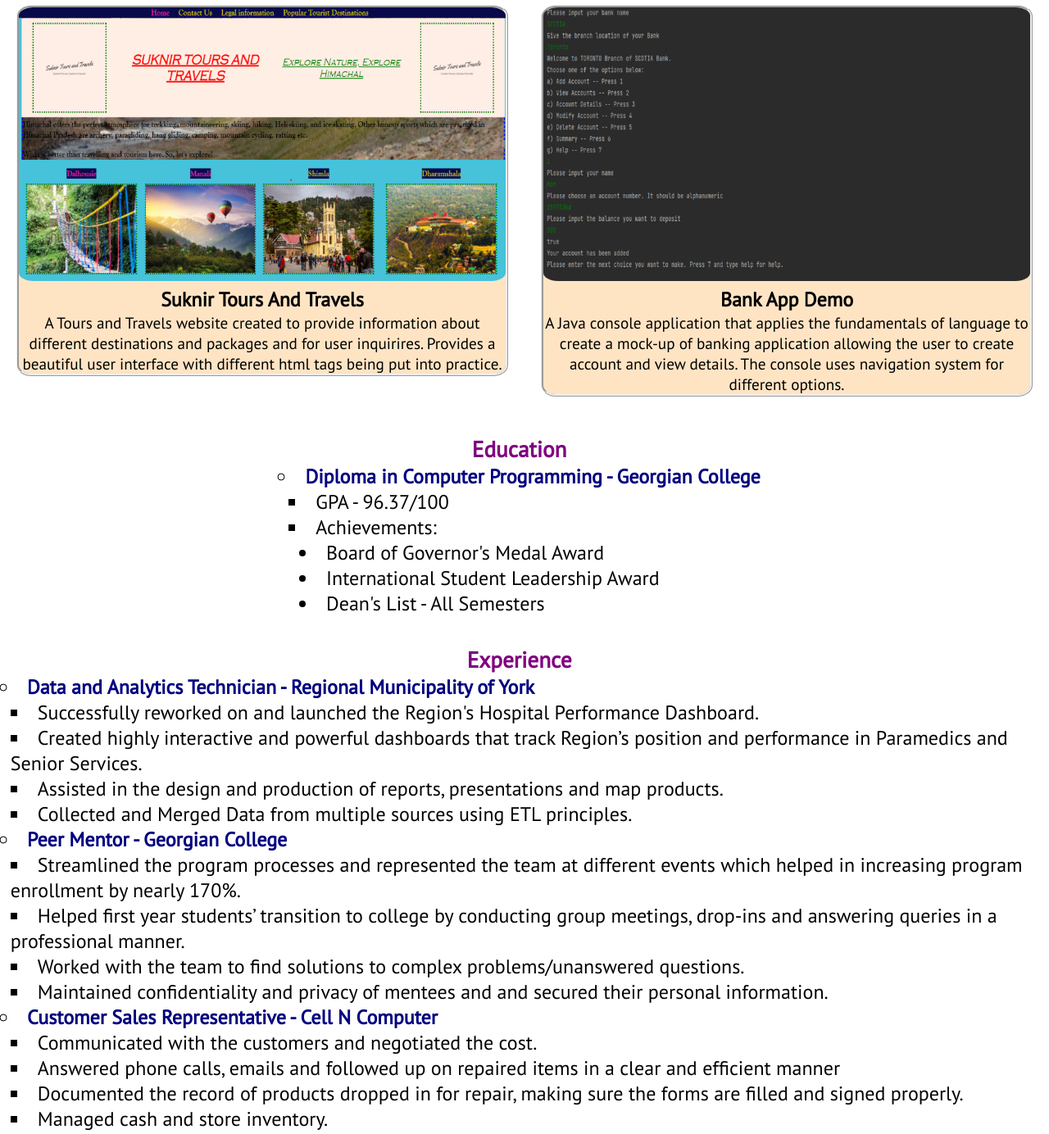
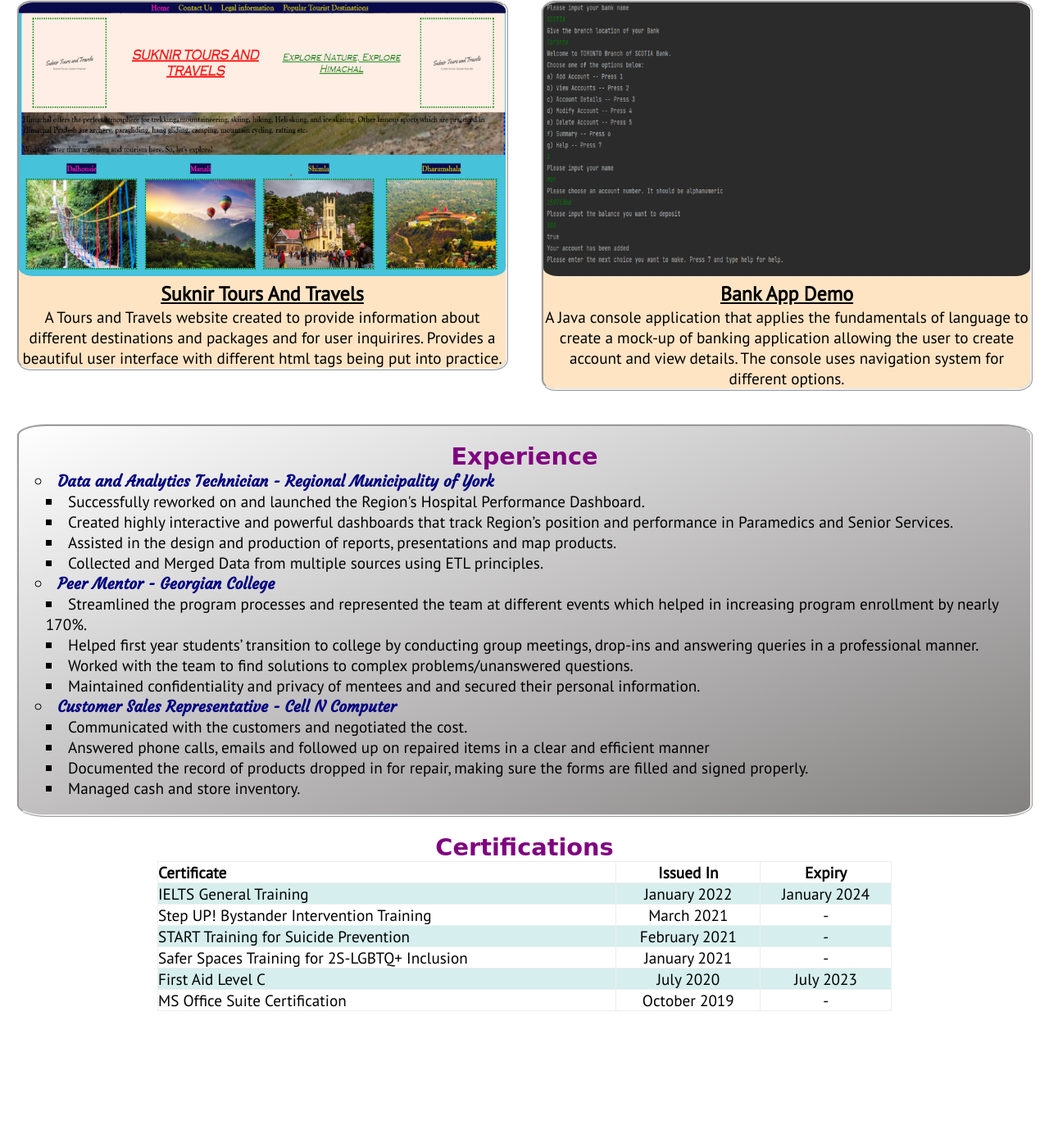
Before and after one commit to mohpreetk/mohpreetk.github.io, a plain HTML site: page index.html in a window 1280 px wide. Shown: the part 1402-2786 px from the top of the page at 82% size. After the commit the page ends 2700 px from the top, so only its background shows below. Drawn offline with nearby package versions, Linux system fonts and the light colour scheme; a web font is replaced by a local one.

Commit message:
Restructuring sections

```diff
--- a/index.html
+++ b/index.html
@@ -18,7 +18,7 @@
     <!-- Add font library -->
     <link rel="preconnect" href="https://fonts.googleapis.com">
     <link rel="preconnect" href="https://fonts.gstatic.com" crossorigin>
-    <link href="https://fonts.googleapis.com/css2?family=Courgette&family=PT+Sans&display=swap" rel="stylesheet">
+    <link href="https://fonts.googleapis.com/css2?family=Berkshire+Swash&family=Courgette&family=Emilys+Candy&family=PT+Sans&display=swap" rel="stylesheet">
 
     <!-- Link stylesheets and javascript-->
     <link rel="stylesheet" type="text/css" href="stylesheets/general.css">
@@ -44,6 +44,8 @@
             <a href="https://www.linkedin.com/in/mohpreetk/"><i class="fa fa-linkedin" alt="LinkedIn"></i></a>
             <a href="https://github.com/mohpreetk"><i class="fab fa-github" alt="GitHub"></i></a>
         </div>
+
+        <!-- Nav Bar -->
         <nav>
             <ul class="nav">
                 <li><a href="#experience">Experience</a></li>
@@ -69,7 +71,8 @@
             <div class="introdiv1"><img src="images/Mohpreet_Kaur.jpeg" alt="Mohpreet Kaur's Headshot" class="profile">
             </div>
             <div class="introdiv2">
-                <h2>Hi, I'm Mohpreet Kaur <em>(She/Her/Hers)</em></h2>
+                <h2 class="hello">Hi, I'm Mohpreet Kaur <small>(She/Her/Hers)</small>
+                </h2>
                 <ul>
                     <li>🌐 Web Developer</li>
                     <li>🎮 Software/Game Developer</li>
@@ -113,13 +116,14 @@
             </div>
         </article>
 
+        <!-- Projects -->
         <article id="projects">
             <h2>Projects</h2>
             <section class="projectSection">
                 <div class="cardbox">
                     <div class="card">
                         <img src="images/MemoryMaster.png" alt="Memory Master" class="cardImage">
-                        <h3>Memory Master</h3>
+                        <h3><a href="https://github.com/mohpreetk/MemoryMaster">Memory Master</a></h3>
                         <p>An IOS based mobile game. You will flip the tiles and try to match them all. It comes
                             with different themes and difficulty levels. The user data will be stored on local
                             machine and can be reset.</p>
@@ -129,7 +133,8 @@
                     <div class="card">
                         <img src="images/DecorAndHandicraftMerchant.png" alt="Decor and Handicraft Merchant"
                             class="cardImage">
-                        <h3>Decor and Handicraft Merchant</h3>
+                        <h3><a href="https://decorandhandicraftmerchant.azurewebsites.net/">Decor and Handicraft
+                                Merchant</a></h3>
                         <p>A shopping website created using ASP.NET C#. It allows the users to register, login, shop
                             and checkout through Stripe Gateway. The owner can add, delete or edit the products and
                             see all orders and carts.</p>
@@ -137,9 +142,9 @@
                 </div>
                 <div class="cardbox">
                     <div class="card">
-                        <img src="images/SuknirToursAndTravels.png" alt="Suknir Tours And Travels"
-                            class="cardImage">
-                        <h3>Suknir Tours And Travels</h3>
+                        <img src="images/SuknirToursAndTravels.png" alt="Suknir Tours And Travels" class="cardImage">
+                        <h3><a href="https://mohpreetk.github.io/SuknirToursAndTravels/">Suknir Tours And Travels</a>
+                        </h3>
                         <p>A Tours and Travels website created to provide information about different destinations
                             and packages and for user inquirires. Provides a beautiful user interface with different
                             html tags being put into practice.</p>
@@ -148,7 +153,7 @@
                 <div class="cardbox">
                     <div class="card">
                         <img src="images/BankAppDemo.png" alt="Bank App Demo" class="cardImage">
-                        <h3>Bank App Demo</h3>
+                        <h3><a href="https://github.com/mohpreetk/Bank-app-demo">Bank App Demo</a></h3>
                         <p>A Java console application that applies the fundamentals of language to create a mock-up
                             of banking application allowing the user to create account and view details. The console
                             uses navigation system for different options.</p>
@@ -157,54 +162,9 @@
             </section>
         </article>
 
-        <div class="content">
-            <!-- <div class="content1">
-                <h2>Languages Known</h2>
-                <div class="langicons">
-                    <i class="devicon-java-plain-wordmark colored"></i>
-                    <i class="devicon-javascript-plain colored"></i>
-                    <i class="devicon-csharp-plain colored"></i>
-                    <i class="devicon-dotnetcore-plain colored"></i>
-                    <i class="devicon-html5-plain-wordmark colored"></i>
-                    <i class="devicon-css3-plain-wordmark colored"></i>
-                    <i class="devicon-typescript-plain colored"></i>
-                    <i class="devicon-microsoftsqlserver-plain-wordmark colored"></i>
-                    <i class="devicon-swift-plain-wordmark colored"></i>
-                    <i class="devicon-php-plain colored"></i>
-                </div>
-            </div>
-            <div class="content2">
-                <h2>Tools</h2>
-                <div class="toolicons">
-                    <img src="/images/intellij.svg" alt="IntelliJ icon">
-                    <img src="/images/visual.svg" alt="Visual Studio icon">
-                    <img src="/images/visual-studio-code.svg" alt="Visual Studio Code icon">
-                    <img src="/images/xcode.svg" alt="XCode icon">
-                    <img src="/images/power-bi.svg" alt="Power BI icon">
-                    <img src="/images/office-365.svg" alt="Office 365 icon">
-                    <img src="/images/atom.svg" alt="Atom icon">
-                </div>
-            </div> -->
-
-            <!-- Education -->
-            <div class="content2">
-                <h2>Education</h2>
-                <ul>
-                    <li><strong>Diploma in Computer Programming - Georgian College</strong></li>
-                    <ul>
-                        <li>GPA - 96.37/100</li>
-                        <li>Achievements:
-                            <ul>
-                                <li>Board of Governor's Medal Award</li>
-                                <li>International Student Leadership Award</li>
-                                <li>Dean's List - All Semesters</li>
-                            </ul>
-                        </li>
-                    </ul>
-                </ul>
-            </div>
         <!-- Experience -->
-            <div class="content3" id="experience">
+        <article id="experience">
+            <div class="panel">
                 <h2>Experience</h2>
                 <ul>
                     <li><strong>Data and Analytics Technician - Regional Municipality of York</strong></li>
@@ -235,8 +195,30 @@
                         <li>Managed cash and store inventory.</li>
                     </ul>
                 </ul>
+            </div>
+        </article>
 
+        <!-- Education
+        <article>
+            <div class="panel">
+                <h2>Education</h2>
+                <ul>
+                    <li><strong>Diploma in Computer Programming - Georgian College</strong></li>
+                    <ul>
+                        <li>GPA - 96.37/100</li>
+                        <li>Achievements:
+                            <ul>
+                                <li>Board of Governor's Medal Award</li>
+                                <li>International Student Leadership Award</li>
+                                <li>Dean's List - All Semesters</li>
+                            </ul>
+                        </li>
+                    </ul>
+                </ul>
             </div>
+        </article> -->
+
+
         <!-- Certifications -->
         <div class="content4" id="certifications">
             <h2>Certifications</h2>
@@ -281,6 +263,34 @@
         </div>
         </div>
         </div>
+
+        <!-- <div class="content1">
+                <h2>Languages Known</h2>
+                <div class="langicons">
+                    <i class="devicon-java-plain-wordmark colored"></i>
+                    <i class="devicon-javascript-plain colored"></i>
+                    <i class="devicon-csharp-plain colored"></i>
+                    <i class="devicon-dotnetcore-plain colored"></i>
+                    <i class="devicon-html5-plain-wordmark colored"></i>
+                    <i class="devicon-css3-plain-wordmark colored"></i>
+                    <i class="devicon-typescript-plain colored"></i>
+                    <i class="devicon-microsoftsqlserver-plain-wordmark colored"></i>
+                    <i class="devicon-swift-plain-wordmark colored"></i>
+                    <i class="devicon-php-plain colored"></i>
+                </div>
+            </div>
+            <div class="content2">
+                <h2>Tools</h2>
+                <div class="toolicons">
+                    <img src="/images/intellij.svg" alt="IntelliJ icon">
+                    <img src="/images/visual.svg" alt="Visual Studio icon">
+                    <img src="/images/visual-studio-code.svg" alt="Visual Studio Code icon">
+                    <img src="/images/xcode.svg" alt="XCode icon">
+                    <img src="/images/power-bi.svg" alt="Power BI icon">
+                    <img src="/images/office-365.svg" alt="Office 365 icon">
+                    <img src="/images/atom.svg" alt="Atom icon">
+                </div>
+            </div> -->
     </main>
     <footer>
 
--- a/stylesheets/dark_theme.css
+++ b/stylesheets/dark_theme.css
@@ -45,13 +45,13 @@ h2 {
     color: rgb(212, 111, 212);
 }
 
+.introdiv2 li {
+    color: rgb(252, 252, 161);
+}
+
 .panel {
     background-image: linear-gradient(to top left,  #838080, #000000);
     color: #ffffff;
-}
-
-li {
-    color: rgb(252, 252, 161);
 }
 
 .card {
--- a/stylesheets/general.css
+++ b/stylesheets/general.css
@@ -19,11 +19,13 @@ body {
 /* Headings */
 h1 {
     font-size: 2rem;
+    font-family: 'Berkshire Swash', cursive;
 }
 
 h2 {
-    font-size: 1.7rem;
+    font-size: 1.8rem;
     text-align: center;
+    font-family: 'Emilys Candy', cursive;
 }
 
 h3 {
@@ -33,3 +35,11 @@ h3 {
 p {
     font-size: 1.2rem;
 }
+
+small {
+    font-size: 1rem;
+}
+
+strong {
+    font-family: 'Courgette', cursive;
+}
--- a/stylesheets/header_footer.css
+++ b/stylesheets/header_footer.css
@@ -62,7 +62,6 @@ a > i {
 h1 {
     position: fixed;
     display: inline;
-    font-family: 'Courgette', cursive;
 }
 
 /* -------------------------------------------------------- */
--- a/stylesheets/main.css
+++ b/stylesheets/main.css
@@ -4,7 +4,7 @@ main {
     flex-direction: column;
     justify-content: left;
     text-align: left;
-    font-size: 1.5rem;
+    font-size: 1.4rem;
     height: 100%;
 }
 
@@ -72,19 +72,20 @@ main {
 }
 
 /* ---------------------------------------------------------------- */
-/* Main Content Styling */
 /* Intro Section */
 .intro {
     flex-direction: row;
-    margin-left: 10px;
+    align-self: center;
 }
 
 .introdiv1 {
     flex: 2;
+    text-align: right;
 }
 
 .introdiv2 {
-    flex: 5;
+    flex: 6;
+    padding-left: 8px;
 }
 
 .introdiv2 > ul {
@@ -92,14 +93,17 @@ main {
 }
 
 .introdiv3 {
-    flex: 3;
+    flex: 2;
     text-align: right;
-    font-size: 1rem;
+    font-size: 0.9rem;
 }
 
 .introdiv3 a {
     padding: 0.5rem;
     border-radius: 3%;
+}
+.hello {
+    text-align: left;
 }
 
 .profile {
@@ -108,10 +112,9 @@ main {
     border-radius: 50%;
 }
 
-.content,
 .intro {
     display: flex;
-    width: 99%;
+    width: 98%;
 }
 
 /* ---------------------------------------------------------------- */
@@ -150,26 +153,11 @@ main {
     border-radius: 3%;
 }
 
-
-.content {
-    flex-direction: column;
+h3 > a {
+    color: unset;
 }
 
-.content>div,
-.content h2,
-.content table,
-.content strong {
-    margin-top: 0.8rem;
-}
-
-.content1,
-.content2 {
-    display: flex;
-    flex-direction: column;
-    align-items: center;
-    margin: 0 10px 10px 10px;
-}
-
+/*
 .content1:hover,
 .content2:hover {
     outline: 7px dashed #a3ffa3;
@@ -206,7 +194,7 @@ main {
     width: 20%;
     padding: 10px 6%;
     height: auto;
-}
+} */
 
 /* List Styles */
 ul {
@@ -231,12 +219,15 @@ ul ul ul {
 table,
 th,
 td {
-    border: 1px solid;
+    border: 1px groove;
     border-collapse: collapse;
 }
 
 table {
-    width: 99%;
+    width: 70%;
+    margin-left: auto;
+    margin-right: auto;
+    font-size: 1.2rem;
 }
 
 tr td:nth-child(2),
--- a/stylesheets/media-queries.css
+++ b/stylesheets/media-queries.css
@@ -2,7 +2,7 @@
 /* Extra small devices (phones, 600px and down) */
 @media only screen and (max-width: 600px) {
     html {
-        font-size: 10px;
+        font-size: 9px;
     }
     .langicons > i {
         width: 25%;
```
Lines whose indentation alone changed are shown as unchanged.
